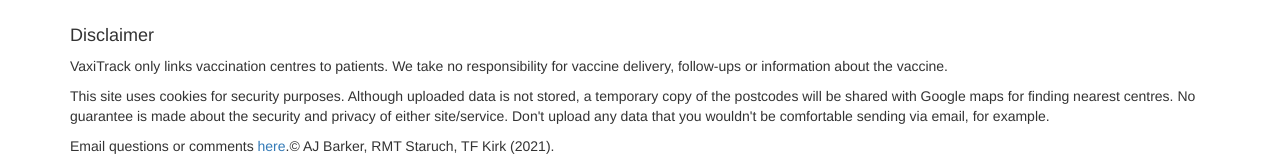
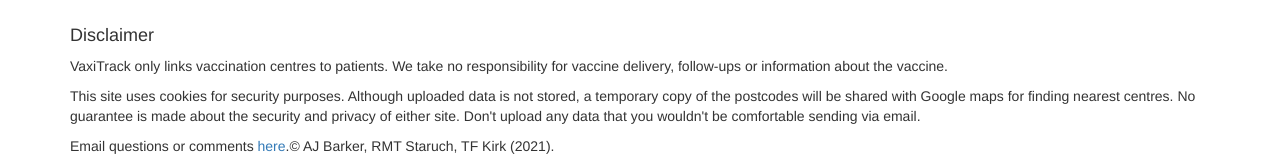
Before and after one commit to ajbarker93/vaxi_track, a Django app: page / in a window 1280 px wide. Shown: the part 921-1087 px from the top of the page. Run offline with Django 3.2, Linux system fonts and the light colour scheme; some libraries are stand-ins or nearby versions.

Commit message:
footer style edit.

```diff
--- a/hello/templates/footer.html
+++ b/hello/templates/footer.html
@@ -5,7 +5,7 @@
     VaxiTrack only links vaccination centres to patients. We take no responsibility for vaccine delivery, follow-ups or information about the vaccine.
 </p>
 <p class="footer">
-    This site uses cookies for security purposes. Although uploaded data is not stored, a temporary copy of the postcodes will be shared with Google maps for finding nearest centres. No guarantee is made about the security and privacy of either site/service. Don't upload any data that you wouldn't be comfortable sending via email, for example.
+    This site uses cookies for security purposes. Although uploaded data is not stored, a temporary copy of the postcodes will be shared with Google maps for finding nearest centres. No guarantee is made about the security and privacy of either site. Don't upload any data that you wouldn't be comfortable sending via email.
 </p>
 <p class="footer">
     Email questions or comments <a href="mailto:vaxitrack@gmail.com">here</a>.&copy AJ Barker, RMT Staruch, TF Kirk (2021).
```
